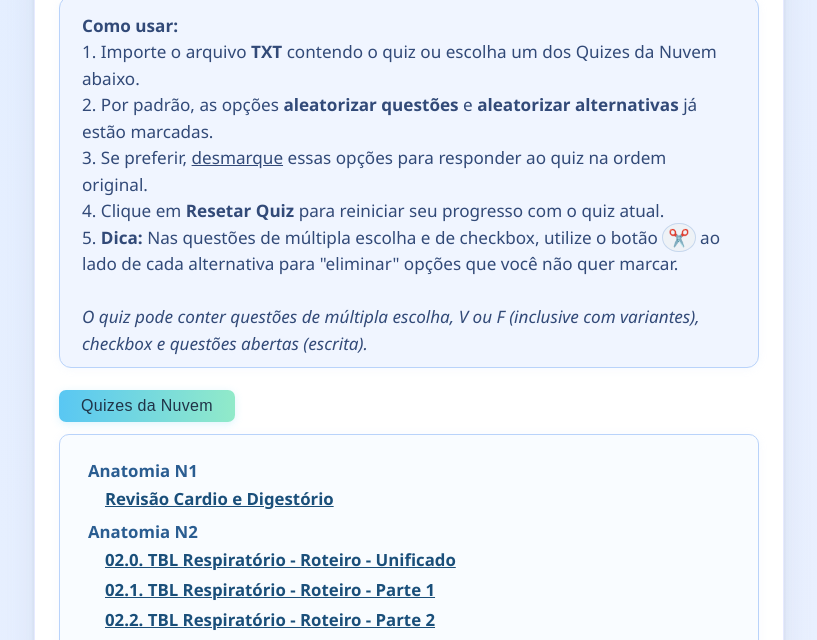
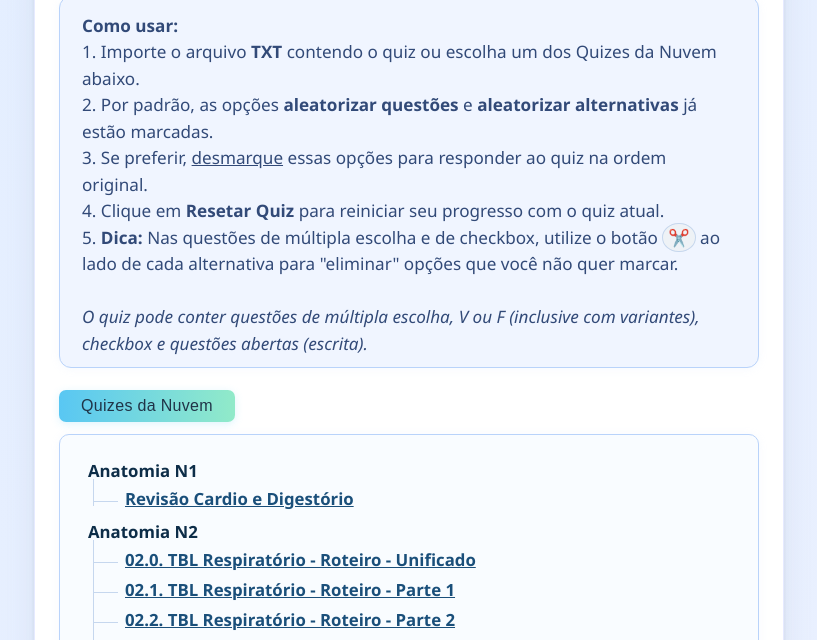
Before and after one commit to projsMED/med-questoes-geral, a website: page index.html in a window 1280 px wide. Both pictures are taken after a click on the button "Quizes da Nuvem". Shown: the part 160-800 px from the top of the page, without its empty margins (231-1048 px from the left). Drawn offline with Linux system fonts and the light colour scheme.

Commit message:
Atualiza├º├úo autom├ítica local

```diff
--- a/index.html
+++ b/index.html
@@ -101,7 +101,7 @@
     .cloud-quiz-list .folder {
       font-weight: bold;
       margin-top: 6px;
-      color: #2a5d91;
+      color: #0d2d48;
     }
     .cloud-quiz-list .quiz-link {
       color: #1a4f7a;
@@ -113,6 +113,7 @@
       padding: 2px 0;
       margin-left: 7px;
       transition: color 0.15s;
+	  text-align: left;
     }
     .cloud-quiz-list .quiz-link:hover {
       color: #0e866a;
@@ -542,6 +543,63 @@
 	  #score-table { font-size: 1em; }
 	  #score-overall-row td { font-size: 1.09em;}
 	}
+	/* --- Linhas de Conexão em Árvore --- */
+
+	/* Ajusta as listas aninhadas para dar espaço às linhas */
+	.cloud-quiz-list .folder > ul {
+	  position: relative;
+	  padding-left: 25px; /* Espaço à esquerda para as linhas */
+	  margin-left: 5px;
+	}
+
+	/* Desenha a linha VERTICAL principal que desce da pasta */
+	.cloud-quiz-list .folder > ul::before {
+	  content: '';
+	  position: absolute;
+	  left: 0;
+	  top: -6px; /* Ajuste para conectar na pasta-pai */
+	  width: 1px;
+	  height: 100%;
+	  background: #c6d7ee; /* Cor suave para a linha */
+	}
+
+	/* Prepara cada item da lista para receber sua linha de conexão */
+	.cloud-quiz-list .folder > ul > li {
+	  position: relative;
+	}
+
+	/* Desenha a linha HORIZONTAL (o "traço" do "├") para cada item */
+	.cloud-quiz-list .folder > ul > li::before {
+	  content: '';
+	  position: absolute;
+	  left: -25px; /* Puxa a linha para a área do padding */
+	  top: 16px;   /* Alinhamento vertical da linha. Ajuste se necessário */
+	  width: 25px;
+	  height: 1px;
+	  background: #c6d7ee;
+	}
+
+	/* Truque para o ÚLTIMO item da lista: apaga a linha vertical para criar o "└" */
+	.cloud-quiz-list .folder > ul > li:last-child::after {
+	  content: '';
+	  position: absolute;
+	  left: 0px;
+	  top: 17px; /* Posição para começar a "apagar" */
+	  width: 1px;
+	  height: 100%;
+	  background: #f9fcff; /* Cor de fundo da lista, para "esconder" a linha vertical */
+	}
+	/* --- Ajuste Fino de Alinhamento para Subpastas --- */
+
+	/* Move a linha de conexão para CIMA quando o item é uma SUBPASTA */
+	.cloud-quiz-list .folder > ul > li.folder::before {
+	  top: 12px; /* Valor menor para alinhar ao centro do texto da pasta */
+	}
+
+	/* Ajusta o "corte" da linha para o caso de o ÚLTIMO item ser também uma SUBPASTA */
+	.cloud-quiz-list .folder > ul > li.folder:last-child::after {
+	  top: 13px; /* Posição correspondente para iniciar o "corte" */
+	}
   </style>
 </head>
 <body>
```
